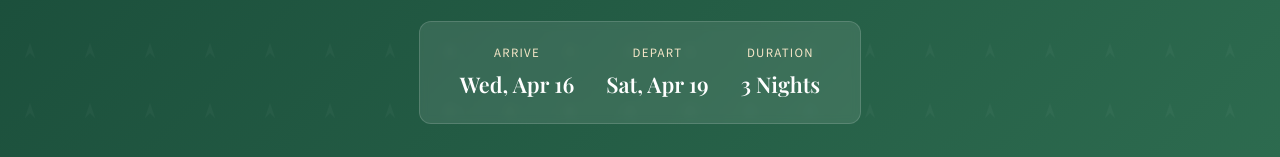
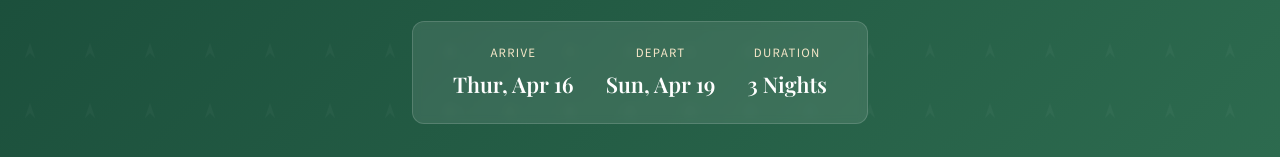
Before and after one commit to ThePhysiologist/ozark-trip-website, a plain HTML site: page index.html in a window 1280 px wide. Shown: the part 225-382 px from the top of the page. Drawn offline with nearby package versions, Linux system fonts and the light colour scheme.

Commit message:
Update index.html

```diff
--- a/index.html
+++ b/index.html
@@ -36,11 +36,11 @@
       <div class="hero-dates">
         <div class="hero-date">
           <div class="label">Arrive</div>
-          <div class="value">Wed, Apr 16</div>
+          <div class="value">Thur, Apr 16</div>
         </div>
         <div class="hero-date">
           <div class="label">Depart</div>
-          <div class="value">Sat, Apr 19</div>
+          <div class="value">Sun, Apr 19</div>
         </div>
         <div class="hero-date">
           <div class="label">Duration</div>
```
